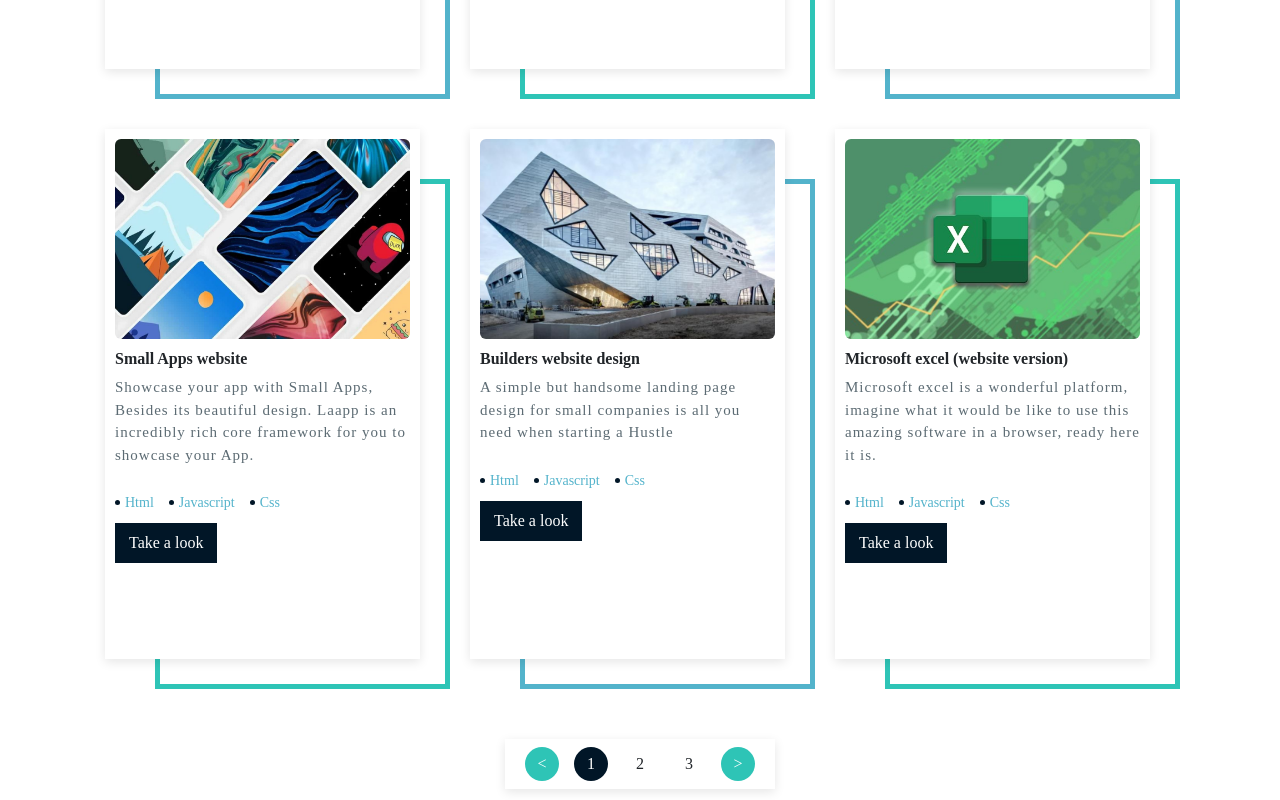
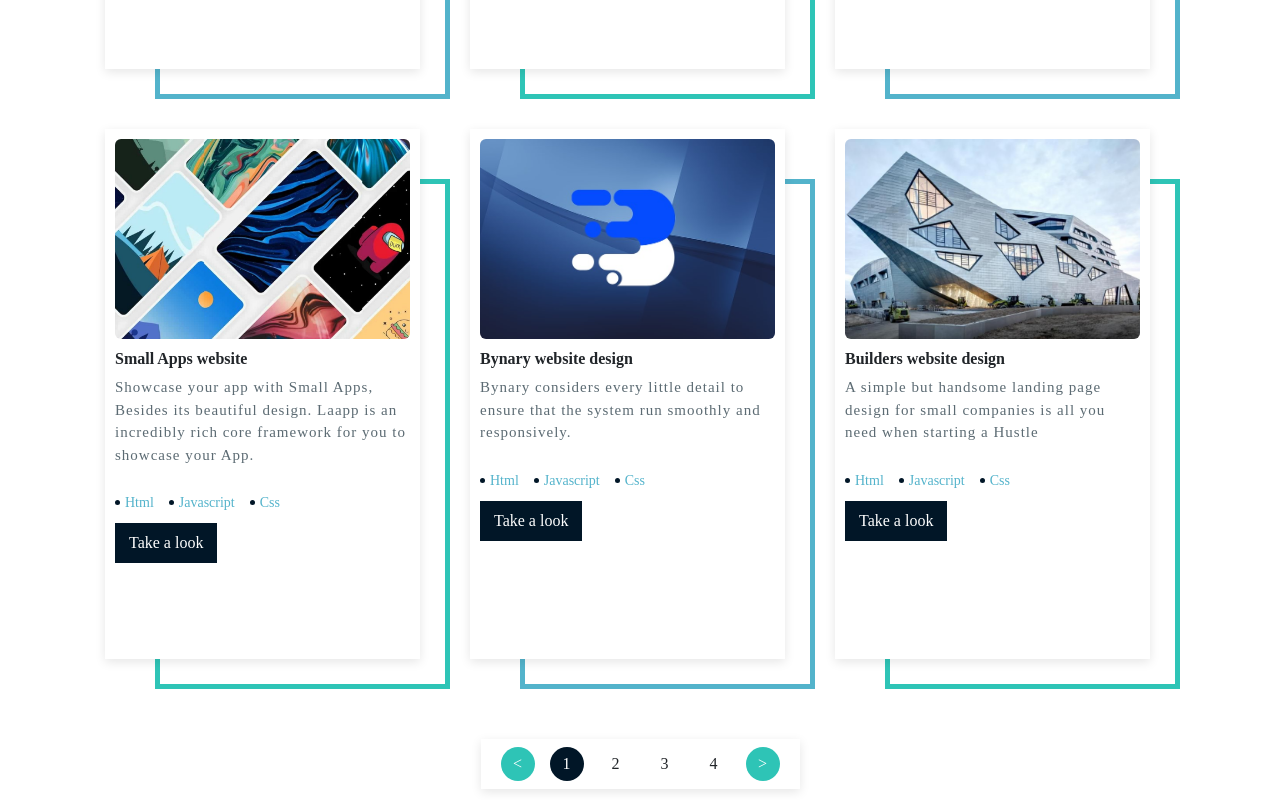
Before and after one commit to kiossoCamuegi/kiossocamuegi, a React (Create React App) app: page / in a window 1280 px wide. Shown: the part 2640-3440 px from the top of the page. Built offline with nearby package versions, Linux system fonts and the light colour scheme; a web font is replaced by a local one.

Commit message:
Add files via upload

```diff
--- a/src/Components/Projects.jsx
+++ b/src/Components/Projects.jsx
@@ -38,6 +38,14 @@ const items = [
     title:'Small Apps website',
     link:'https://kiossocamuegi.github.io/smallapps/',
     description:'Showcase your app with Small Apps,  Besides its beautiful design. Laapp is an incredibly rich core framework for you to showcase your App.',
+    skills:["Html", "Javascript", "Css"]
+  },
+  {
+    image:require('../Images/Projects/bns.jpg'),
+    video_code:'',
+    title:'Bynary website design',
+    link:'https://kiossocamuegi.github.io/bns/',
+    description:'Bynary considers every little detail to ensure that the system run smoothly and responsively.',
     skills:["Html", "Javascript", "Css"]
   },
   {
```
Also changed, not shown: src/Images/Projects/bns.jpg (added).
